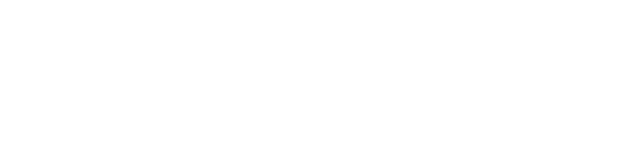
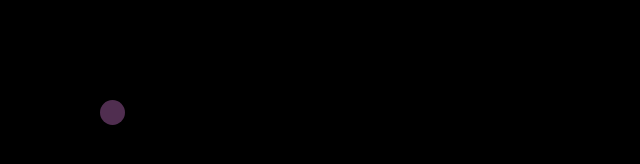
Before and after one commit to Florian-Seiller/Exercice-Front-S4, a plain HTML site: page TD1/cursor_suivi.html in a window 1280 px wide. Shown: the whole page, without its empty margins (0-640 px from the left). Drawn offline with Linux system fonts and the light colour scheme.

Commit message:
exercice sur le suivi du curseur est fini

```diff
--- a/TD1/cursor_suivi.html
+++ b/TD1/cursor_suivi.html
@@ -3,9 +3,11 @@
 <head>
     <meta charset="UTF-8">
     <meta name="viewport" content="width=device-width, initial-scale=1.0">
-    <title>Document</title>
+    <title>particule suivi curseur</title>
+    <link rel="stylesheet" href="/TD1/style/cursos_suivi.css">
 </head>
 <body>
-
+    <div class="particule"></div>
+    <script src="/TD1/script/cursor_suivi.js"></script>
 </body>
 </html>
--- /dev/null
+++ b/TD1/script/cursor_suivi.js
@@ -0,0 +1,42 @@
+const particule = document.querySelector(".particule");
+
+// Position actuelle de la particule
+let px = 100;
+let py = 100;
+
+// Position de la souris
+let mx = 100;
+let my = 100;
+
+// Vitesse
+let vX = 0;
+let vY = 0;
+
+// Gain proportionnel (plus il est grand, plus la particule accélère)
+const gain = 0.1;
+
+document.addEventListener("mousemove", (event) => {
+    mx = event.clientX;
+    my = event.clientY;
+});
+
+// Timer : 60 fois par seconde
+setInterval(() => {
+
+    // Distance entre particule et souris
+    let dx = mx - px;
+    let dy = my - py;
+
+    // Vitesse proportionnelle à la distance
+    vX = dx * gain;
+    vY = dy * gain;
+
+    // Mise à jour de la position
+    px += vX;
+    py += vY;
+
+    // Application au DOM
+    particule.style.left = px + "px";
+    particule.style.top = py + "px";
+
+}, 1000 / 60); // 60 FPS
--- a/TD1/script/script.js
+++ b/TD1/script/script.js
@@ -52,8 +52,3 @@
     y += posiY;
     lehmann.style.transform = `translate(${x}px, ${y}px)`;
 }
-
-
-
-
-/* Suivi curseur */
--- /dev/null
+++ b/TD1/style/cursos_suivi.css
@@ -0,0 +1,15 @@
+body {
+    margin: 0;
+    background-color: black;
+    min-height: 100vh;
+    min-width: 100vw;
+}
+
+.particule {
+    position : absolute;
+    height: 25px;
+    width: 25px;
+    background-color: rgb(177, 101, 177);
+    border-radius: 100%;
+    opacity: 0.45;
+}
```
Also changed, not shown: TD1/index.html (+1 -1 lines), TD1/style/style.css (+21 -0 lines).
